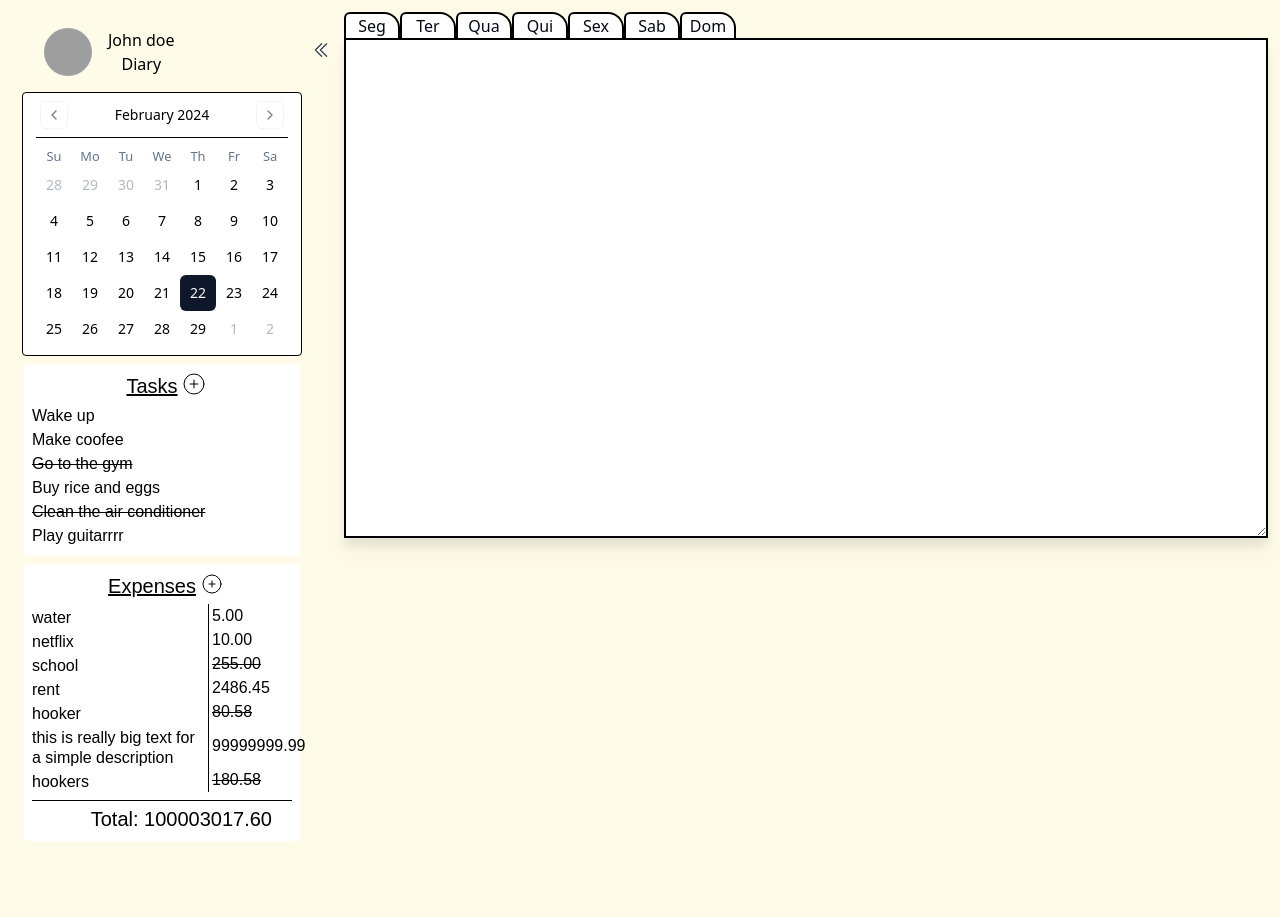
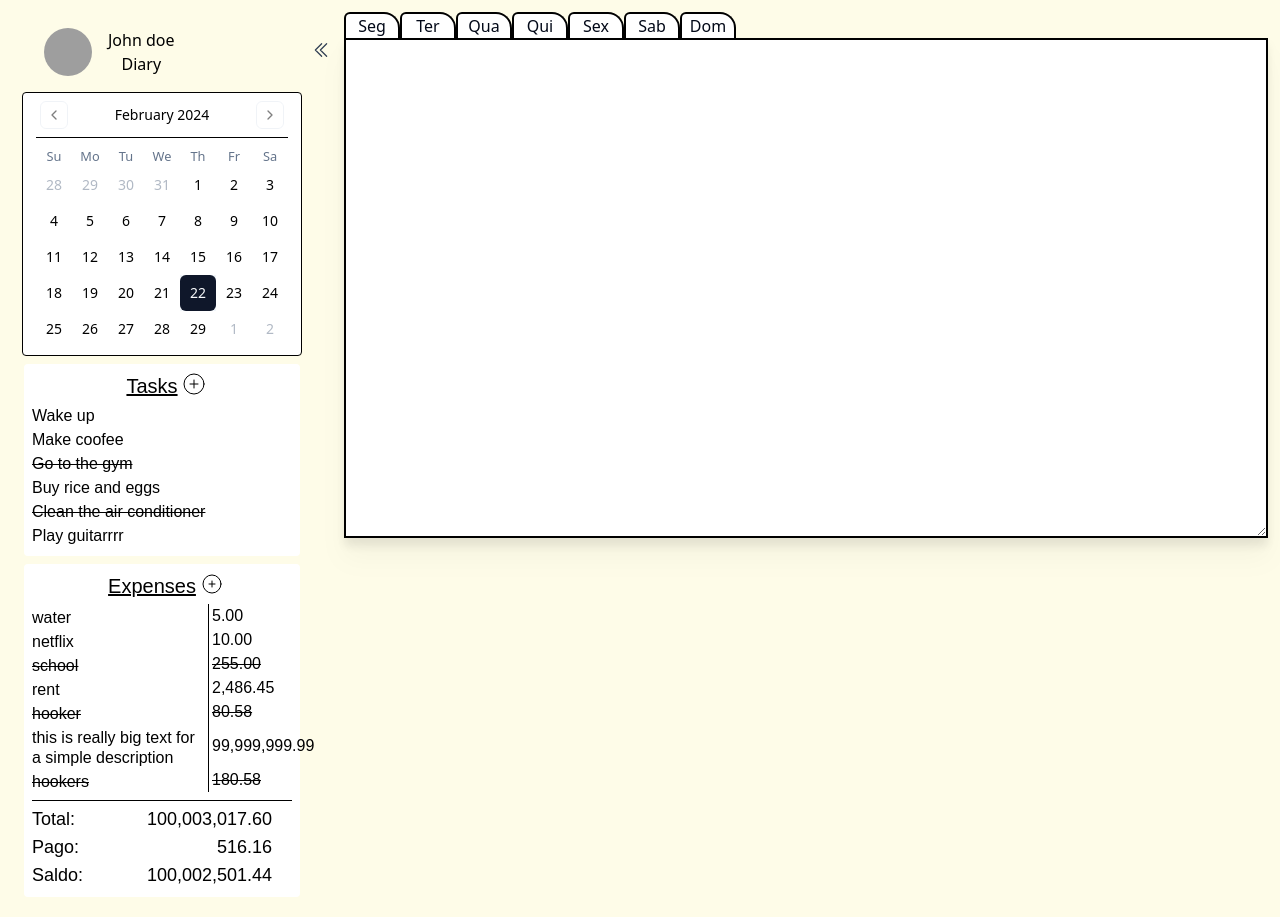
Before and after one commit to brunojustino/mydiary-fe, a Next.js app: page / in a window 1280 px wide. Before the commit the page ends 861 px from the top, so only its background shows below. Built offline with nearby package versions, Linux system fonts and the light colour scheme; grey boxes are pictures that could not be loaded; a web font is replaced by a local one.

Commit message:
Almost finished basic expenses design

```diff
--- a/app/SideBar/Expenses/Expense/page.tsx
+++ b/app/SideBar/Expenses/Expense/page.tsx
@@ -1,4 +1,4 @@
-import { cn } from "@/lib/utils";
+import { cn, formatNumber } from "@/lib/utils";
 
 import React, { useState } from "react";
 
@@ -28,7 +28,8 @@ const ExpenseItem = ({
   newExpenseName,
   setNewExpenseName,
 }: Props) => {
-  const [displayInput, setDisplayInput] = useState<boolean>(false);
+  const [displayInputName, setDisplayInputName] = useState<boolean>(false);
+  const [displayInputValue, setDisplayInputValue] = useState<boolean>(false);
 
   const handleExpenseClick = () => {
     const updatedExpense = { ...expense, paid: !expense.paid };
@@ -43,37 +44,54 @@ const ExpenseItem = ({
 
   const handleEditExpenseValueClick = () => {
     setNewExpenseValue(expense.value);
-    setDisplayInput(true);
+    setDisplayInputValue(true);
   };
   const handleEditExpenseNameClick = () => {
     setNewExpenseName(expense.name);
-    setDisplayInput(true);
+    setDisplayInputName(true);
   };
 
-  const editExpense = () => {
+  const editExpenseValue = () => {
     const updatedExpense = {
       ...expense,
-      name: newExpenseName,
       value: newExpenseValue,
     };
     updateExpense(updatedExpense);
     setNewExpenseValue(0.0);
-    setDisplayInput(false);
+    setDisplayInputName(false);
+    setDisplayInputValue(false);
+  };
+  const editExpenseName = () => {
+    const updatedExpense = {
+      ...expense,
+      name: newExpenseName,
+    };
+    updateExpense(updatedExpense);
+    setNewExpenseName("");
+    setDisplayInputName(false);
+    setDisplayInputValue(false);
   };
 
   const expenseDisplay = () => {
     return (
-      <>
       <div
         key={expense.id}
-          className="flex justify-between w-full items-stretch place-items-center"
+        className={cn({
+          "flex justify-between w-full items-stretch place-items-center": true,
+          "line-through": expense.paid, //hover:no-underline
+          "hover:line-through": !expense.paid,
+        })}
       >
         <div
           className={cn({
+            "line-through": expense.paid, //hover:no-underline
+            "hover:line-through": !expense.paid,
             "w-44 flex group mt-1": true,
           })}
         >
-            <span className="leading-5">{expense.name}</span>
+          <span onClick={handleExpenseClick} className="leading-5">
+            {expense.name}
+          </span>
           <div className="flex flex-nowrap">
             <SquarePenIcon
               className="w-4 h-4 hidden group-hover:block hover:scale-110 ml-1"
@@ -85,11 +103,9 @@ const ExpenseItem = ({
             />
           </div>
         </div>
-          {/* line */}
+        {/* vertical line */}
         <span
           className={cn({
-              "line-through": expense.paid, //hover:no-underline
-              "hover:line-through": !expense.paid,
             "border-l-[1px] border-black flex-grow mt-0": true,
           })}
         ></span>
@@ -100,9 +116,9 @@ const ExpenseItem = ({
             "w-20 flex my-auto items-center group justify-stretch": true,
           })}
         >
-            <span className="flex-shrink-0">{`${expense.value.toFixed(
-              2
-            )} `}</span>
+          <span onClick={handleExpenseClick} className="flex-shrink-0">
+            {`${formatNumber(expense.value)} `}
+          </span>
           <div className="flex">
             <SquarePenIcon
               className="w-4 h-4 hidden group-hover:block hover:scale-110 ml-1"
@@ -111,23 +127,16 @@ const ExpenseItem = ({
           </div>
         </div>
       </div>
-        {/* <div className="flex">
-            <SquarePenIcon
-              className="w-5 h-5 hidden group-hover:block hover:scale-110 "
-              onClick={handleEditExpenseClick}
-            />
-            <Trash2Icon
-              className="w-5 h-5 hidden group-hover:block hover:scale-110 "
-              onClick={handleDeleteExpenseClick}
-            />
-          </div> */}
-      </>
     );
   };
 
-  const inputDisplay = () => {
+  const onBlurName = () => {
+    setDisplayInputName(false);
+    setNewExpenseName("");
+  };
+
+  const inputNameDisplay = () => {
     return (
-      <>
       <div
         key={expense.id}
         className="flex justify-between w-full items-stretch place-items-center"
@@ -140,17 +149,15 @@ const ExpenseItem = ({
           <Input
             className="focus-visible:ring-0 focus-visible:ring-offset-0 focus-visible:border-green-600 m-0 h-7 before: p-2 text-md"
             type="txt"
-              placeholder="Task"
+            placeholder="Description"
             value={newExpenseName}
             onChange={(e) => setNewExpenseName(e.target.value)}
             autoFocus
             onKeyDown={(e) => {
-                if (e.key === "Enter") editExpense();
+              if (e.key === "Enter") editExpenseName();
             }}
             onBlur={() => {
-                newExpenseName.trim() == ""
-                  ? setDisplayInput(false)
-                  : editExpense();
+              newExpenseName.trim() == "" ? onBlurName() : editExpenseName();
             }}
           />
           <Button
@@ -160,7 +167,7 @@ const ExpenseItem = ({
             <CheckIcon
               strokeWidth={1}
               className="w-4 h-4 text-green-500"
-                onClick={editExpense}
+              onClick={editExpenseName}
             />
           </Button>
         </div>
@@ -184,23 +191,17 @@ const ExpenseItem = ({
           </div>
         </div>
       </div>
-        {/* <div className="flex">
-            <SquarePenIcon
-              className="w-5 h-5 hidden group-hover:block hover:scale-110 "
-              onClick={handleEditExpenseClick}
-            />
-            <Trash2Icon
-              className="w-5 h-5 hidden group-hover:block hover:scale-110 "
-              onClick={handleDeleteExpenseClick}
-            />
-          </div> */}
-      </>
     );
   }; //end input name display
 
+  const onBlurValue = () => {
+    console.log("blurvalue");
+    if (newExpenseValue == 0 || newExpenseValue == null) setNewExpenseValue(0);
+    setDisplayInputValue(false);
+  };
+
   const inputValueDisplay = () => {
     return (
-      <>
       <div
         key={expense.id}
         className="flex justify-between w-full items-stretch place-items-center"
@@ -226,13 +227,18 @@ const ExpenseItem = ({
             type="number"
             placeholder="Value"
             value={newExpenseValue}
-              onChange={(e) => setNewExpenseValue(parseFloat(e.target.value))}
+            onChange={(e) => {
+              setNewExpenseValue(parseFloat(e.target.value));
+            }}
             autoFocus
             onKeyDown={(e) => {
-                if (e.key === "Enter") editExpense();
+              if (e.key === "Enter") editExpenseValue();
             }}
-              onBlur={() => {
-                newExpenseValue == 0 ? setDisplayInput(false) : editExpense();
+            // TODO Fix NaN error
+            onBlur={(e) => {
+              newExpenseValue == 0 || e.target.value.trim() == ""
+                ? onBlurValue()
+                : editExpenseValue();
             }}
           />
           <Button
@@ -242,28 +248,25 @@ const ExpenseItem = ({
             <CheckIcon
               strokeWidth={1}
               className="w-4 h-4 text-green-500"
-                onClick={editExpense}
+              onClick={editExpenseValue}
             />
           </Button>
         </div>
       </div>
-        {/* <div className="flex">
-            <SquarePenIcon
-              className="w-5 h-5 hidden group-hover:block hover:scale-110 "
-              onClick={handleEditExpenseClick}
-            />
-            <Trash2Icon
-              className="w-5 h-5 hidden group-hover:block hover:scale-110 "
-              onClick={handleDeleteExpenseClick}
-            />
-          </div> */}
-      </>
     );
   }; //end input name display
 
-  // TODO Fix right display on edit click
-  // TODO Some places are not clearing the name and value state properly
-  return <>{!displayInput ? expenseDisplay() : inputValueDisplay()}</>;
+  const display = () => {
+    if (displayInputName) {
+      return inputNameDisplay();
+    }
+    if (displayInputValue) {
+      return inputValueDisplay();
+    }
+    return expenseDisplay();
+  };
+
+  return <div key={expense.id}>{display()}</div>;
 };
 
 // line trhought logic
--- a/app/SideBar/Expenses/page.tsx
+++ b/app/SideBar/Expenses/page.tsx
@@ -1,4 +1,4 @@
-import { cn } from "@/lib/utils";
+import { cn, formatNumber } from "@/lib/utils";
 
 import React, { PropsWithChildren, useState } from "react";
 
@@ -12,6 +12,7 @@ import { Input } from "@/components/ui/input";
 
 import {
   PlusCircleIcon,
+  MinusCircleIcon,
   CurrencyDollarIcon,
   CheckIcon,
 } from "@heroicons/react/24/outline";
@@ -41,11 +42,16 @@ const Expenses = ({ collapsed, setCollapsed, className }: Props) => {
   const [showAddExpense, setShowAddExpense] = useState<boolean>(false);
   const [newExpenseValue, setNewExpenseValue] = useState<number>(0);
   const [newExpenseName, setNewExpenseName] = useState<string>("");
+  const [errorMessage, setErrorMessage] = useState<string>("");
 
   const totalValue = expensesList.reduce(
     (acc, expense) => acc + expense.value,
     0
   );
+  const totalPago = expensesList.reduce((acc, expense) => {
+    if (expense.paid) return acc + expense.value;
+    else return acc;
+  }, 0);
 
   const updateExpense = (updatedExpense: Expense) => {
     const updatedExpensesList = expensesList.map((expense) =>
@@ -69,9 +75,25 @@ const Expenses = ({ collapsed, setCollapsed, className }: Props) => {
       setExpensesList([...expensesList, newExpense]);
       setNewExpenseValue(0);
       setNewExpenseName("");
+      setErrorMessage("");
       setShowAddExpense(false);
     }
   };
+
+  const onBlurValue = () => {
+    if (newExpenseValue <= 0) {
+      setErrorMessage("Fill the form");
+    }
+  };
+  const onBlurName = () => {
+    if (newExpenseName == "") {
+      setErrorMessage("Fill the form");
+    } // else {
+    //   addNewExpense();
+    // }
+  };
+
+  // TODO add masl to value display: 9,999,999,999.00
   return (
     <li
       className={cn(className, girlFont.className, {
@@ -93,12 +115,22 @@ const Expenses = ({ collapsed, setCollapsed, className }: Props) => {
           <span className="mr-1 text-xl underline">
             {!collapsed && "Expenses"}
           </span>
-          {!collapsed && (
+          {!collapsed && !showAddExpense && (
             <PlusCircleIcon
               strokeWidth={1}
               className="w-6 h-6 hover:scale-110"
               onClick={() => {
                 setShowAddExpense(true);
+              }}
+            />
+          )}
+          {!collapsed && showAddExpense && (
+            <MinusCircleIcon
+              strokeWidth={1}
+              className="w-6 h-6 hover:scale-110"
+              onClick={() => {
+                setErrorMessage("");
+                setShowAddExpense(false);
               }}
             />
           )}
@@ -112,10 +144,10 @@ const Expenses = ({ collapsed, setCollapsed, className }: Props) => {
           "border-b-0 pb-0": collapsed,
         })}
       >
-        <ul className="w-full">
+        <div className="w-full">
           {!collapsed &&
             expensesList.map((expense) => (
-              <>
+              <div key={expense.id}>
                 {!collapsed && (
                   <ExpenseItem
                     key={expense.id}
@@ -128,10 +160,9 @@ const Expenses = ({ collapsed, setCollapsed, className }: Props) => {
                     setNewExpenseName={setNewExpenseName}
                   />
                 )}
-              </>
+              </div>
             ))}
 
-          {/* TODO fix onBlur methods */}
           {!collapsed && showAddExpense && (
             <div className="flex">
               <Input
@@ -139,28 +170,30 @@ const Expenses = ({ collapsed, setCollapsed, className }: Props) => {
                 type="text"
                 placeholder="Description"
                 value={newExpenseName}
-                onChange={(e) => setNewExpenseName(e.target.value)}
+                onChange={(e) => {
+                  setNewExpenseName(e.target.value);
+                  if (e.target.value.trim() !== "") {
+                    setErrorMessage("");
+                  }
+                }}
                 autoFocus
-                onBlur={() => {
-                  newExpenseName.trim() == "" && newExpenseValue == 0
-                    ? setShowAddExpense(false)
-                    : addNewExpense();
-                }}
+                onBlur={onBlurName}
               />
               <Input
                 className="focus-visible:ring-0 focus-visible:ring-offset-0 focus-visible:border-green-600 m-0 h-7 before: p-2 text-md w-1/3"
                 type="number"
                 placeholder="Value"
                 value={newExpenseValue}
-                onChange={(e) => setNewExpenseValue(parseFloat(e.target.value))}
+                onChange={(e) => {
+                  setNewExpenseValue(parseFloat(e.target.value));
+                  if (parseFloat(e.target.value) > 0) {
+                    setErrorMessage("");
+                  }
+                }}
                 onKeyDown={(e) => {
                   if (e.key === "Enter") addNewExpense();
                 }}
-                onBlur={() => {
-                  newExpenseValue == 0
-                    ? setShowAddExpense(false)
-                    : addNewExpense();
-                }}
+                onBlur={onBlurValue}
               />
               <Button
                 size="icon"
@@ -174,7 +207,16 @@ const Expenses = ({ collapsed, setCollapsed, className }: Props) => {
               </Button>
             </div>
           )}
-        </ul>
+          {errorMessage.trim() !== "" && (
+            <div
+              className={cn({
+                "text-xs mx-auto text-red-600 pl-3": true,
+              })}
+            >
+              {errorMessage}
+            </div>
+          )}
+        </div>
         {/* <div className="border-r-[1px] border-black m-1"></div>
         <ul className="w-18">
           {expensesList.map((expense) => {
@@ -185,11 +227,37 @@ const Expenses = ({ collapsed, setCollapsed, className }: Props) => {
         </ul>
       </div> */}
       </div>
-      {!collapsed && (
-        <div className="flex justify-end pr-5 text-xl ">
-          <span>Total: {totalValue.toFixed(2)}</span>
-        </div>
-      )}
+      <div className="flex flex-col justify-end">
+        {!collapsed && (
+          <div className="flex justify-between pr-5 text-lg ">
+            <span className="w-16">Total:</span>
+            <span>
+              {" "}
+              {totalValue.toLocaleString("en-US", {
+                minimumFractionDigits: 2,
+                maximumFractionDigits: 2,
+              })}
+            </span>
+          </div>
+        )}
+        {!collapsed && (
+          <div className="flex justify-between pr-5 text-lg ">
+            <span className="w-16">Pago:</span>
+            <span>
+              {totalPago.toLocaleString("en-US", {
+                minimumFractionDigits: 2,
+                maximumFractionDigits: 2,
+              })}
+            </span>
+          </div>
+        )}
+        {!collapsed && (
+          <div className="flex justify-between pr-5 text-lg ">
+            <span className="w-16">Saldo: </span>
+            <span>{formatNumber(totalValue - totalPago)}</span>
+          </div>
+        )}
+      </div>
     </li>
   );
 };
--- a/lib/utils.ts
+++ b/lib/utils.ts
@@ -1,6 +1,13 @@
-import { type ClassValue, clsx } from "clsx"
-import { twMerge } from "tailwind-merge"
+import { type ClassValue, clsx } from "clsx";
+import { twMerge } from "tailwind-merge";
 
 export function cn(...inputs: ClassValue[]) {
-  return twMerge(clsx(inputs))
+  return twMerge(clsx(inputs));
 }
+
+export function formatNumber(number: number): string {
+  return number.toLocaleString("en-US", {
+    minimumFractionDigits: 2,
+    maximumFractionDigits: 2,
+  });
+}
--- a/package.json
+++ b/package.json
@@ -23,6 +23,7 @@
     "react": "^18",
     "react-day-picker": "^8.10.0",
     "react-dom": "^18",
+    "react-input-mask": "^3.0.0-alpha.2",
     "react-resizable-panels": "^2.0.9",
     "tailwind-merge": "^2.2.1",
     "tailwindcss-animate": "^1.0.7"
@@ -31,6 +32,7 @@
     "@types/node": "^20",
     "@types/react": "^18",
     "@types/react-dom": "^18",
+    "@types/react-input-mask": "^3.0.5",
     "autoprefixer": "^10.0.1",
     "eslint": "^8",
     "eslint-config-next": "14.1.0",
```
Also changed, not shown: 1 other file (tests, documents, lock files or other folders). Lines whose indentation alone changed are shown as unchanged.
